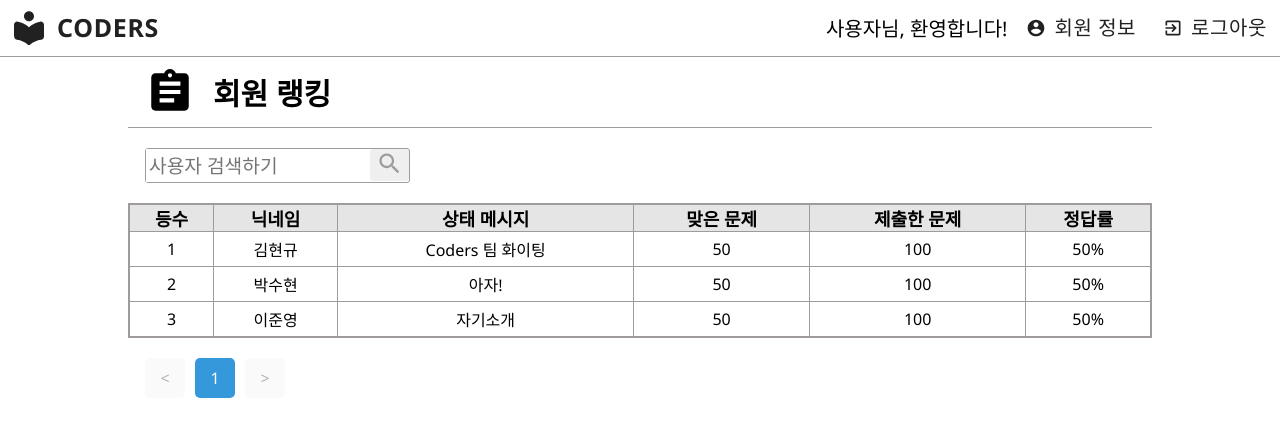
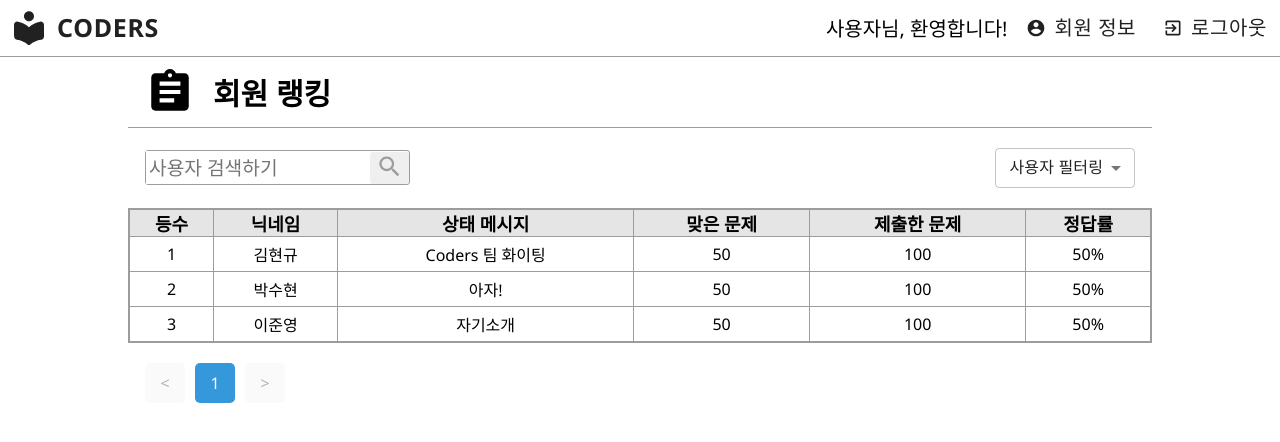
Before and after one commit to CSUOS/coders, a React (Create React App) app in the folder frontend/: page /ranking in a window 1280 px wide. Shown: the top 442 px of the page. Built offline with nearby package versions, Linux system fonts and the light colour scheme.

Commit message:
Update UI for ranking view

```diff
--- a/frontend/src/components/View/RangkingView.js
+++ b/frontend/src/components/View/RangkingView.js
@@ -1,6 +1,6 @@
 import React, { useState, useEffect } from 'react';
 import { Grid } from '@material-ui/core';
-import { PageHeader, Table, Pagination, SearchInput } from '../UI';
+import { PageHeader, Table, Pagination, SearchInput, Dropdown } from '../UI';
 import { getTotalPageCount } from '../../function/PaginationManager';
 
 const mainTitle = '회원 랭킹';
@@ -12,6 +12,16 @@ const tableHead = [
 	'제출한 문제',
 	'정답률',
 ];
+const userDropdownLabel = '사용자 필터링';
+const userDropdownValues = [
+	'전체',
+	'사용 언어',
+	'출제한 문제수',
+	'제출한 문제수',
+	'소속별',
+];
+const languages = ['C++', 'Java', 'Python'];
+const groups = ['소속1', '소속2'];
 
 const RangkingView = ({ users }) => {
 	// =============[ for pagination ] ===========================
@@ -20,6 +30,14 @@ const RangkingView = ({ users }) => {
 	const [currentPageIndex, setCurrentPageIndex] = useState(0);
 	const totalPageCount = getTotalPageCount(totalUserCount, pageLimit);
 	// ===========================================================
+
+	// =============[ for filtering ] ===========================
+	const [userFilter, setUserFilter] = useState();
+	const [hasExtraFilter, setHasExtraFilter] = useState(false);
+	const [extraFilterOptions, setExtraFilterOptions] = useState(undefined);
+	const [extraFilter, setExtraFilter] = useState();
+	// ===========================================================
+
 	const tableBody = users.map((user) => [
 		user.rank,
 		user.name,
@@ -53,6 +71,26 @@ const RangkingView = ({ users }) => {
 		setCurrentPageIndex(indexToMove);
 	};
 
+	const handleUserFilter = (e) => {
+		const selectedUserFilter = e.target.value;
+		if (selectedUserFilter === userDropdownValues[1]) {
+			setExtraFilterOptions(languages);
+			setExtraFilter(languages[0]);
+			setHasExtraFilter(true);
+		} else if (selectedUserFilter === userDropdownValues[4]) {
+			setExtraFilterOptions(groups);
+			setExtraFilter(groups[0]);
+			setHasExtraFilter(true);
+		} else {
+			setUserFilter(selectedUserFilter);
+			setHasExtraFilter(false);
+		}
+	};
+
+	const handleExtraFilter = (e) => {
+		setExtraFilter(e.target.value);
+	};
+
 	return (
 		<Grid className="ranking">
 			<Grid className="ranking-container">
@@ -64,6 +102,26 @@ const RangkingView = ({ users }) => {
 								getInput={(e) => getInput(e)}
 								label={label}
 							/>
+						</Grid>
+						<Grid className="ranking-dropdowns">
+							<Grid className="ranking-dropdown">
+								{hasExtraFilter && (
+									<Dropdown
+										values={extraFilterOptions}
+										selectedValue={extraFilter}
+										handleSelectedValue={handleExtraFilter}
+										hasLabel={false}
+									/>
+								)}
+							</Grid>
+							<Grid className="ranking-dropdown">
+								<Dropdown
+									label={userDropdownLabel}
+									values={userDropdownValues}
+									selectedValue={userFilter}
+									handleSelectedValue={handleUserFilter}
+								/>
+							</Grid>
 						</Grid>
 					</Grid>
 					<Table
--- a/frontend/src/scss/view/_ranking.scss
+++ b/frontend/src/scss/view/_ranking.scss
@@ -9,6 +9,10 @@
 			.ranking-tableselector{
 				display: flex;
 				padding: 20px 17px;
+				justify-content: space-between;
+				.ranking-dropdowns{
+					display: flex;
+				}
 				.ranking-search {
 					display: flex;
 					justify-content: flex-start;
```
Also changed, not shown: 1 other file (tests, documents, lock files or other folders).
